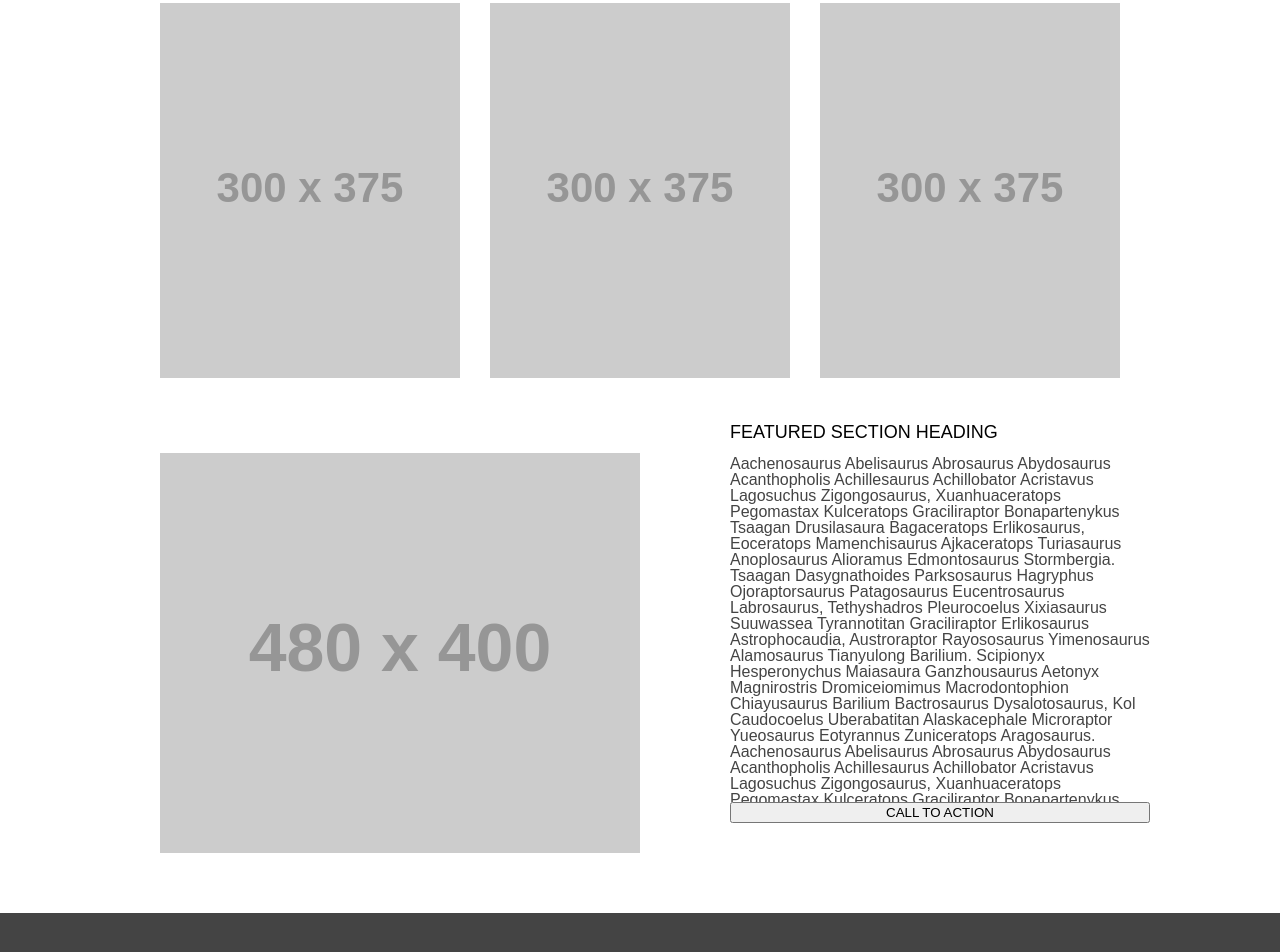
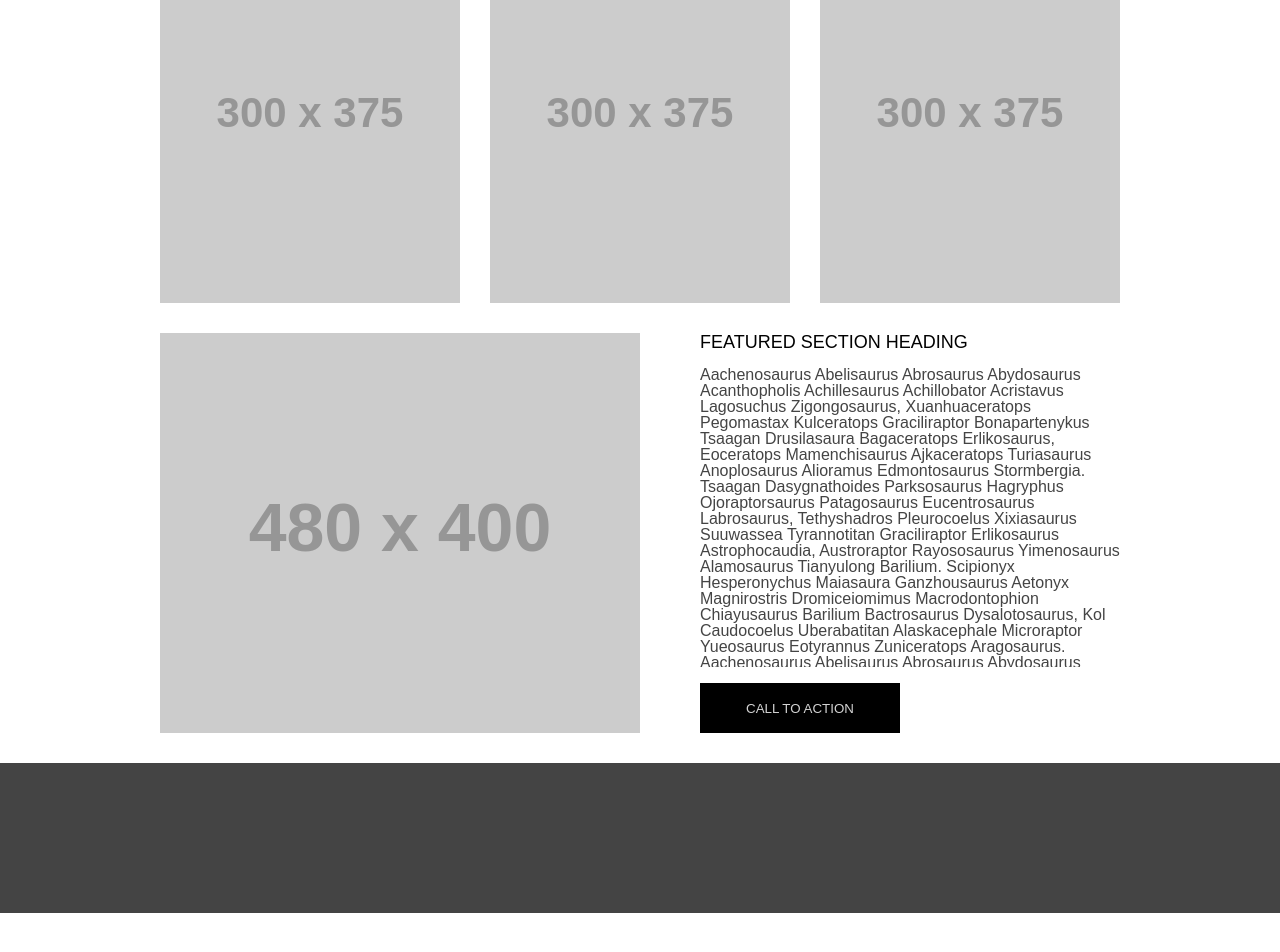
Before and after one commit to JustinHamerly/wirefame-exercise, a plain HTML site: page index.html in a window 1280 px wide. Shown: the part 682-1634 px from the top of the page. After the commit the page ends 1595 px from the top, so only its background shows below. Drawn offline with Linux system fonts and the light colour scheme; placeholder pictures from the web are drawn by us.

Commit message:
css updated for margins

```diff
--- a/CSS/style.css
+++ b/CSS/style.css
@@ -6,13 +6,18 @@ h3 {
   font-size: large;
 }
 
+main {
+  display: flex;
+  flex-direction: column;
+  align-items: center;
+}
 header {
   display: flex;
   flex-direction: row;
   width: 100%;
   height: 100px;
   align-items: center;
-  justify-content: space-between;
+  justify-content: flex-start;
   background-color: #444444;
   color: lightgray;
   min-width: 1000px;
@@ -37,12 +42,9 @@ header li {
   font-family: Arial, Helvetica, sans-serif;
 }
 
-section img {
-  margin: 30px;
-}
-
 section{
-  margin:30px;
+  margin-top: 30px;
+  width: 960px
 }
 
 #firstSection{
@@ -52,11 +54,12 @@ section{
 
 #secondSection{
   display:flex;
-  justify-content: center;
+  justify-content: space-between;
+  height: 375px;
 }
 
 #secondSection img {
-  margin: 15px;
+  margin: 0px;
   width: 300px;
   height: 375px;
 }
@@ -64,7 +67,7 @@ section{
 #thirdSection {
   display: flex;
   flex-direction:row;
-  justify-content: center;
+  justify-content: space-between;
 }
 
 #thirdSection div {
@@ -72,8 +75,8 @@ section{
   flex-direction: column;
   width: 420px;
   height:400px;
-  margin-left: 60px;
   align-content: space-between;
+  justify-content: space-between;
 }
 
 h3 {
@@ -85,7 +88,7 @@ p {
   text-justify: auto;
   width: 420px;
   font-size: medium;
-  height: 100%;
+  height: 300px;
   overflow: scroll;
   overflow-x: hidden;
 }
@@ -120,6 +123,17 @@ p {
   border-radius: 3px;
 }
 
+button {
+  background-color: black;
+  color: lightgray;
+  border: none;
+  height: 50px;
+  width: 200px;
+  margin-top: 15px;
+  padding: 10px;
+  text-decoration: none;
+}
+
 .navbutton:hover {
   background-color: lightgray;
   color: #444444;
@@ -136,6 +150,7 @@ p {
 footer {
   width: 100%;
   height: 150px;
+  margin-top: 30px;
   align-items: center;
   background-color: #444444;
 }
```
Also changed, not shown: index.html (+1 -0 lines).
